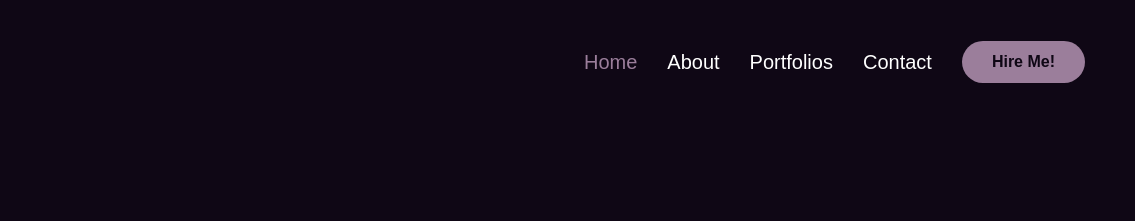
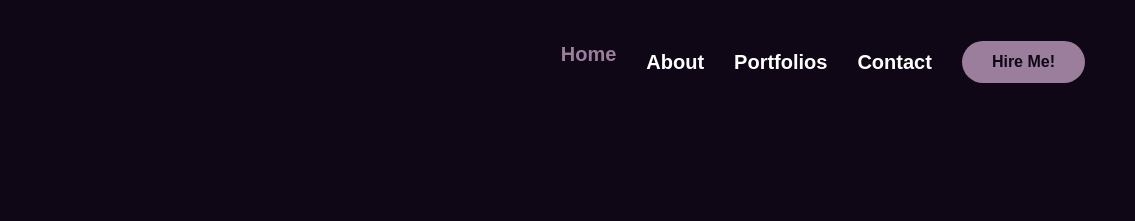
Before and after one commit to ARKing130310/My-Portfolio-Project, a plain HTML site: page index.html in a window 1280 px wide. In both pictures the pointer is over the link "Home". Shown: the top 221 px of the page, 145-1280 px from the left. Drawn offline with Linux system fonts and the light colour scheme.

Commit message:
Add files via upload

```diff
--- a/style.css
+++ b/style.css
@@ -35,12 +35,14 @@ body {
   font-size: 20px;
   transition: color 0.3s ease;
   font-family: arial;
+  font-weight: bold;
   justify-content: space-between;
 
 }
 
 #nav-links a:hover {
   color: #9b7e9b;
+  transform: translateY(-8px);
 }
 
 #btn {
@@ -57,6 +59,7 @@ body {
 
 #btn:hover {
   background-color: #8750f7;
+  transform: translateY(-8px);
 }
 
 .hero {
```
